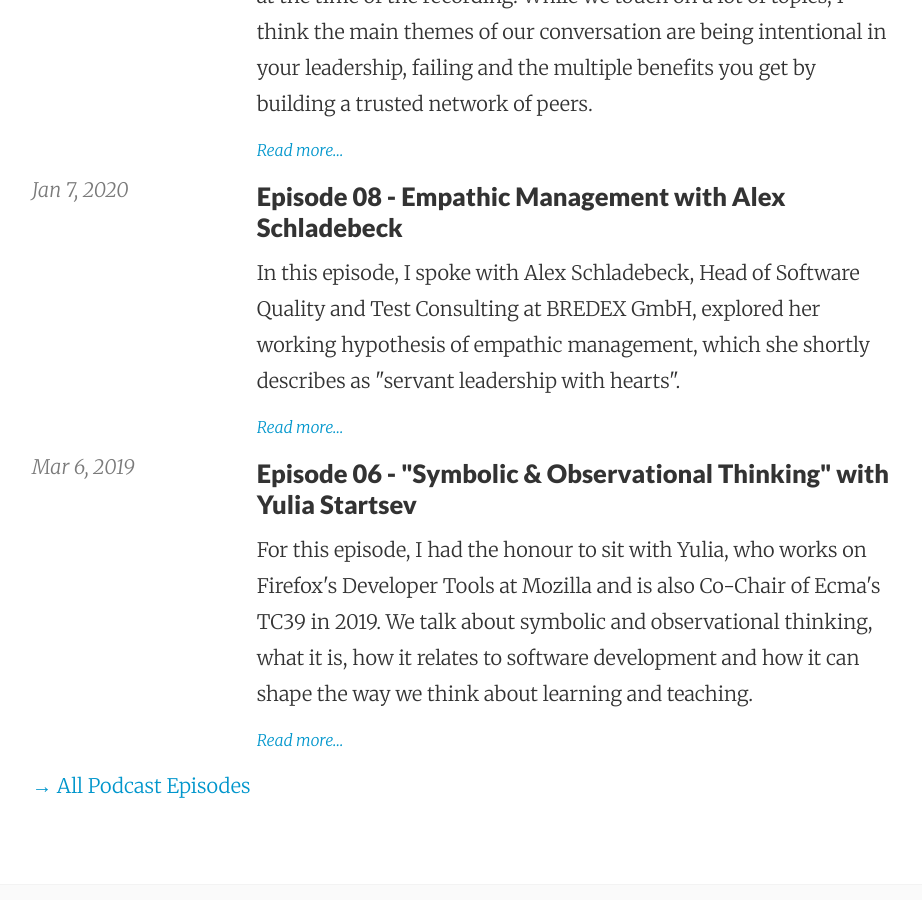
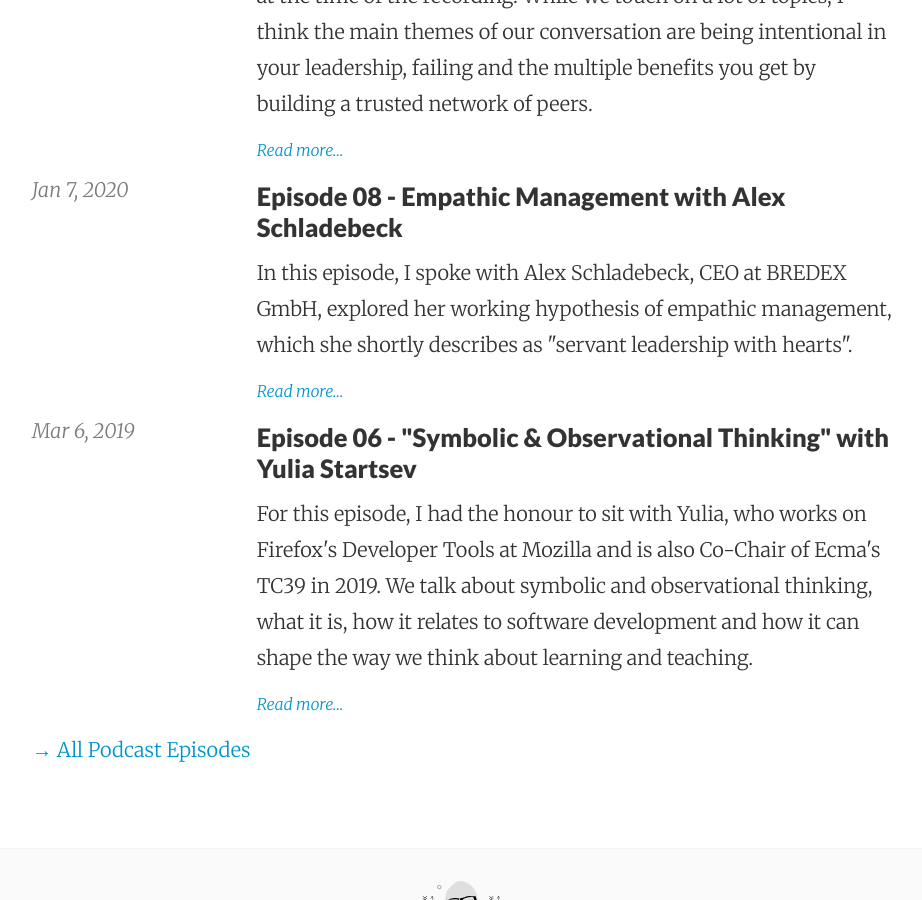
Before and after one commit to benjmin-r/cto.coffee, a Jekyll site: the page built from index.md, in a window 1280 px wide and 900 px high, scrolled down 2066 px. Shown: the whole window, without its empty margins (176-1098 px from the left). Built offline with Jekyll 4.4.1, drawn with Linux system fonts in a browser that asks for light colours; nearby versions of some CDN libraries.

Commit message:
fix Alex's title also in summary

```diff
--- a/episodes/_posts/2019-03-27-ep08-empathic-management-with-alex-schladebeck.md
+++ b/episodes/_posts/2019-03-27-ep08-empathic-management-with-alex-schladebeck.md
@@ -4,8 +4,8 @@ title: Episode 08 - Empathic Management with Alex Schladebeck
 date: 2020-01-07
 permalink: /episodes/ep08-empathic-management-with-alex-schladebeck
 published: true
-excerpt: 'In this episode, I spoke with Alex Schladebeck, Head of Software Quality and Test Consulting at BREDEX GmbH, explored her working hypothesis of empathic management, which she shortly describes as "servant leadership with hearts".'
-summary: 'In this episode, I spoke with Alex Schladebeck, Head of Software Quality and Test Consulting at BREDEX GmbH, explored her working hypothesis of empathic management, which she shortly describes as "servant leadership with hearts".'
+excerpt: 'In this episode, I spoke with Alex Schladebeck, CEO at BREDEX GmbH, explored her working hypothesis of empathic management, which she shortly describes as "servant leadership with hearts".'
+summary: 'In this episode, I spoke with Alex Schladebeck, CEO at BREDEX GmbH, explored her working hypothesis of empathic management, which she shortly describes as "servant leadership with hearts".'
 keywords: technology,leadership,teaching,people,techlead,agile,empathy,empathicmanagement,management,sympathy
 file: http://files.cto.coffee/ep08-empathic-management-with-alex-schladebeck/cto.coffee__ep08.mp3
 duration: "34:10"
```
